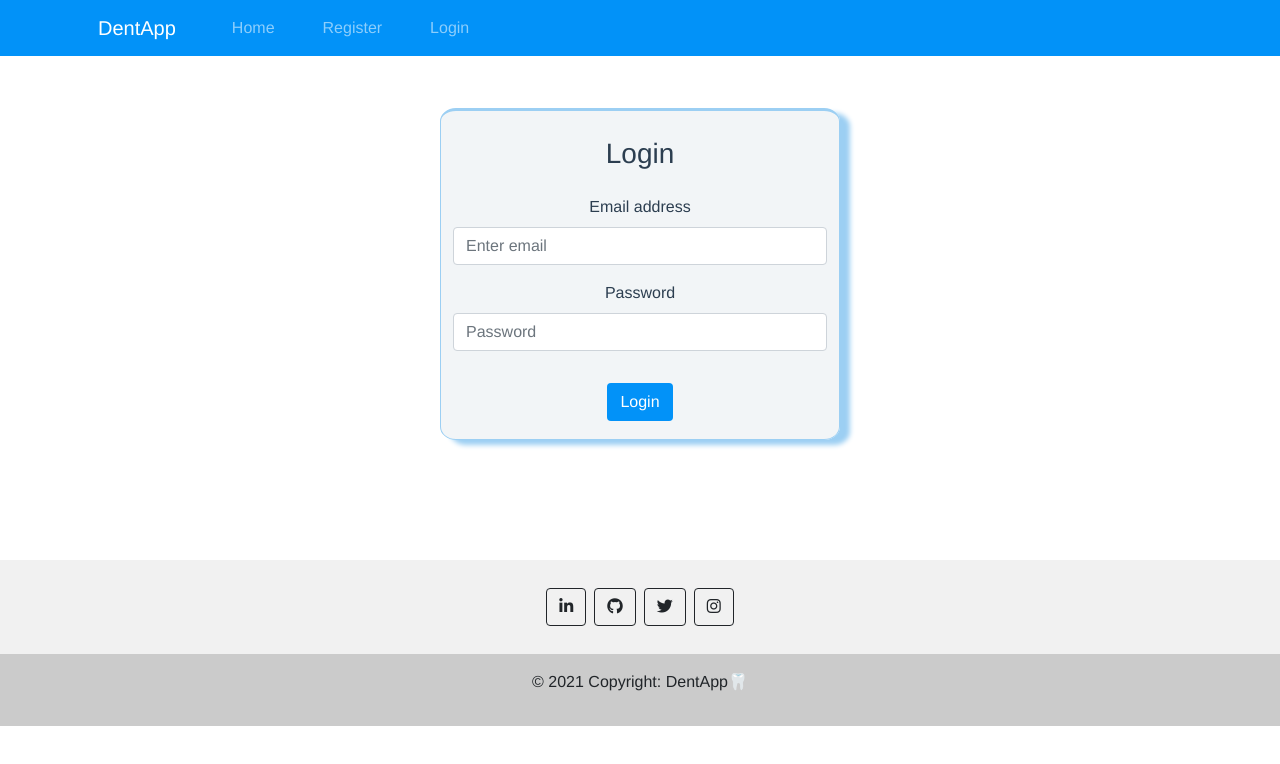
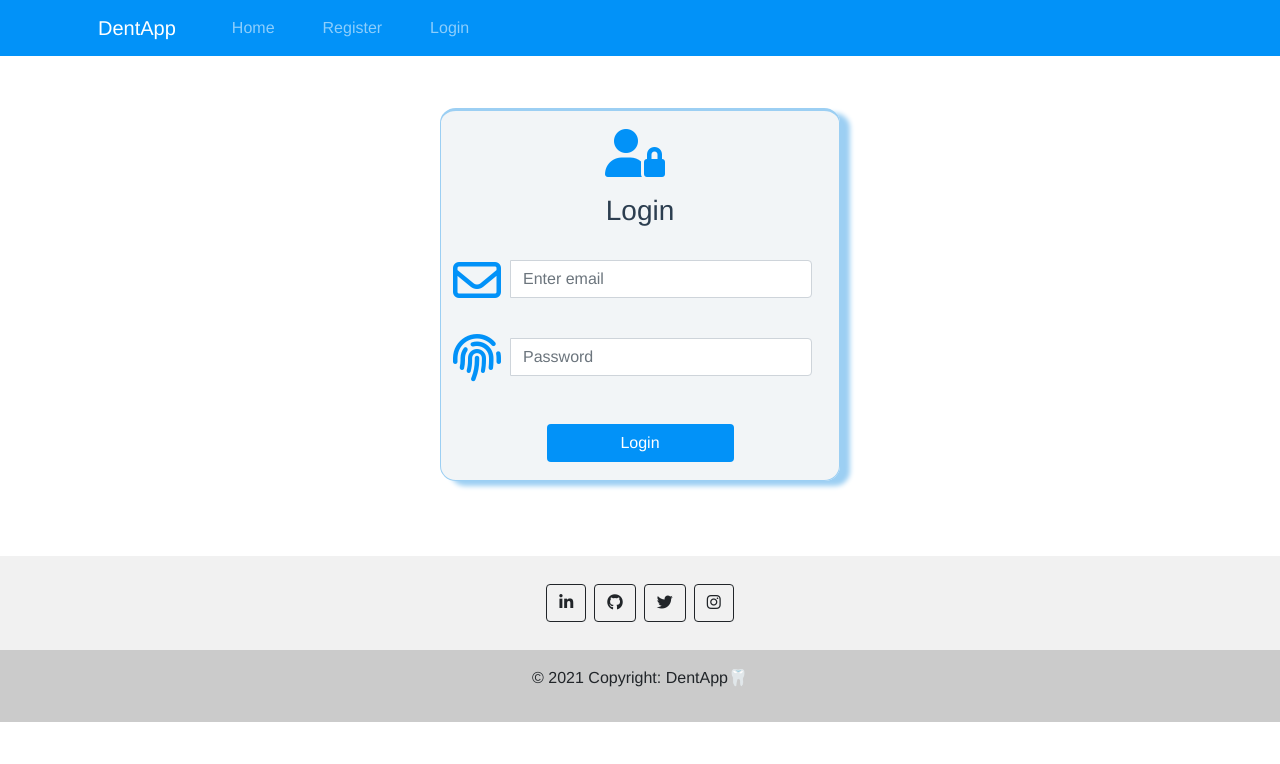
Before and after one commit to ibobev/dent-appointment-system, a Vue app in the folder client/: page /login in a window 1280 px wide. Shown: the top 764 px of the page. Built offline with nearby package versions, Linux system fonts and the light colour scheme.

Commit message:
Updated Login page

```diff
--- a/client/src/views/Login.vue
+++ b/client/src/views/Login.vue
@@ -1,9 +1,11 @@
 <template>
   <div id="login-page" class="container mt-5">
+    <i class="fas fa-user-lock fa-3x mt-2"></i>
     <h3 class="mt-3 mb-4">Login</h3>
     <form class="">
       <div class="form-group mx-auto">
-        <label for="inputEmail">Email address</label>
+        <div class="input-group mb-3">
+          <i class="far fa-envelope fa-3x mt-1"></i>
         <input
           type="email"
           class="form-control mt-2 mb-3"
@@ -11,9 +13,12 @@
           placeholder="Enter email"
           required
         />
+        </div>
       </div>
+
       <div class="form-group mx-auto">
-        <label for="inputPassword">Password</label>
+        <div class="input-group mb-3">
+          <i class="fas fa-fingerprint fa-3x mt-1"></i>
         <input
           type="password"
           class="form-control mt-2 mb-3"
@@ -21,8 +26,9 @@
           placeholder="Password"
           required
         />
+        </div>
       </div>
-      <button type="submit" class="btn  mt-3 mb-2">Login</button>
+      <button type="submit" class="btn mt-3 mb-2">Login</button>
     </form>
   </div>
 </template>
@@ -31,7 +37,7 @@
 #login-page{
   padding-top:10px;
   padding-bottom:10px;
-  margin-bottom: 120px;
+  margin-bottom: 75px;
   background-color: #f2f5f7f8;
   width:400px;
   border:1px solid #9ccff3;
@@ -39,10 +45,24 @@
   border-radius:4%;
   box-shadow: 10px 5px 5px #9ccff3;
 }
-
+.far{
+  color:#0292f8;
+  margin-right:10px;
+}
+.fas{
+  color:#0292f8;
+  margin-right:10px;
+}
+#email{
+  margin-right:15px;
+}
+#password{
+  margin-right:15px;
+}
 button{
   background-color: #0292f8;
   color:#fff;
+  width:50%;
 }
 
 </style>
```
